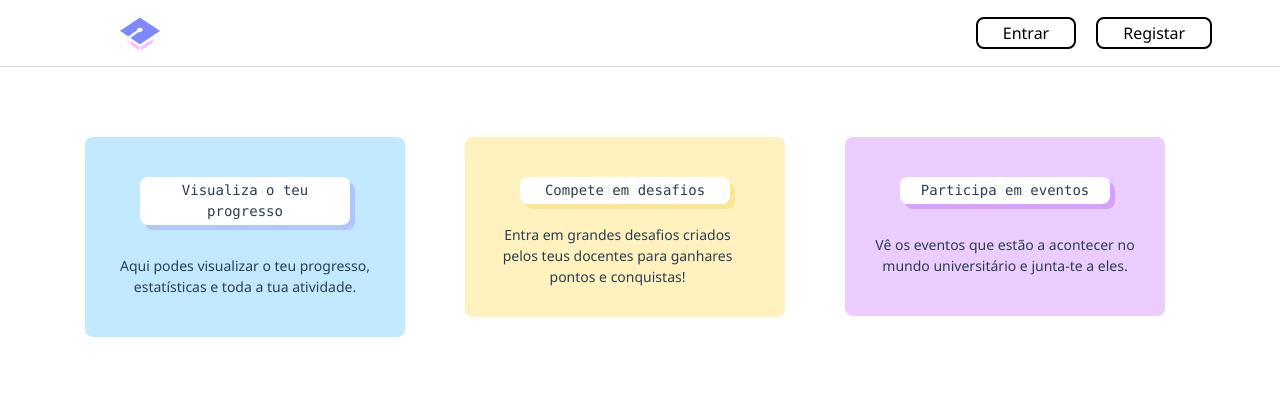
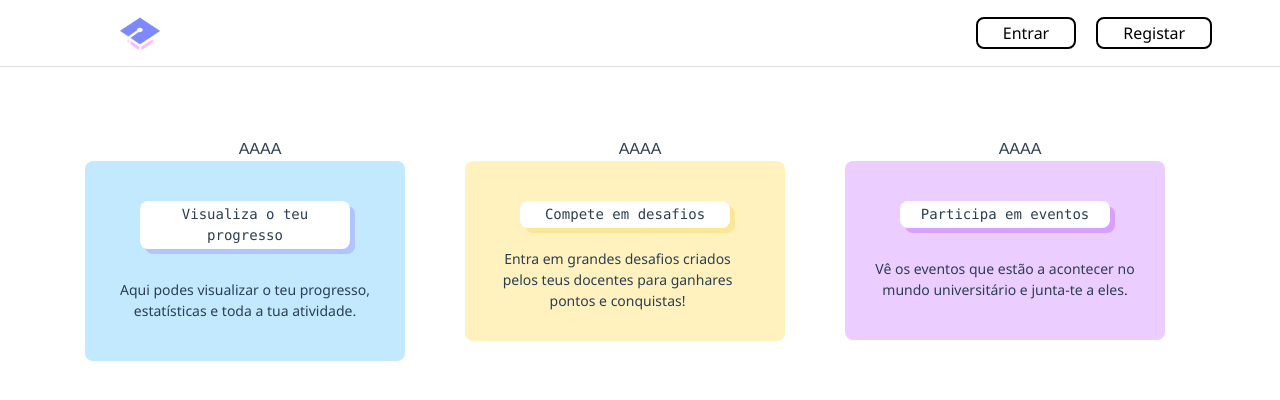
Before and after one commit to goncalomotaribeiro/webp2, a Vue app: page / in a window 1280 px wide. Shown: the top 400 px of the page. Built offline with nearby package versions, Linux system fonts and the light colour scheme.

Commit message:
3 CARDS LP

```diff
--- a/src/views/LandingPage.vue
+++ b/src/views/LandingPage.vue
@@ -1,6 +1,13 @@
 <template>
   <div id="cards">
     <b-container class="bv-example-row">
+      <b-row class="text-center">
+        <b-col sm>AAAA</b-col>
+        <b-col sm>AAAA</b-col>
+        <b-col sm>AAAA</b-col>
+      </b-row>
+
+      <!--3 CARDS DE INFORMAÇÃO DO SITE-->
       <b-row class="text-center">
         <b-col sm>
           <b-card
```
